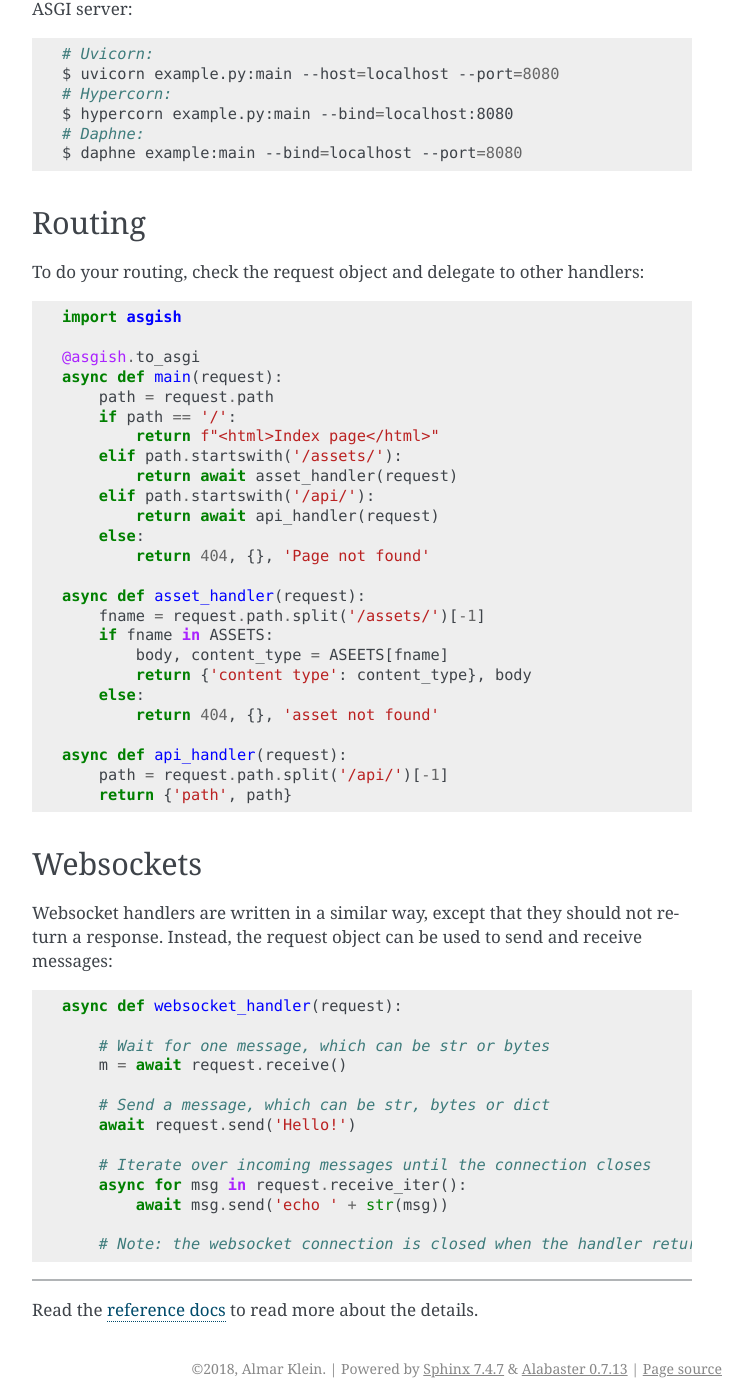
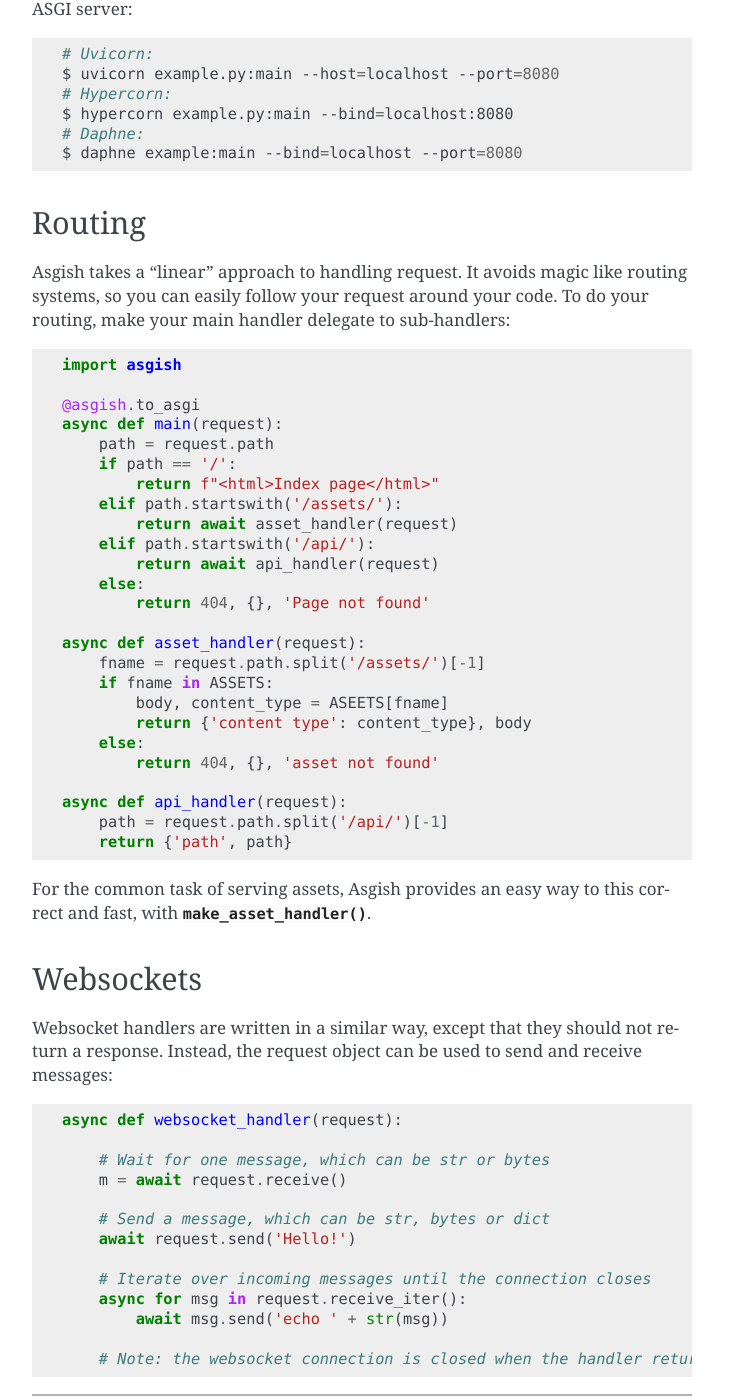
Before and after one commit to almarklein/asgineer, a Sphinx documentation site: the page built from docs/guide.rst, in a window 1280 px wide and 1400 px high, scrolled down 622 px. Shown: the whole window, without its empty margins (388-1141 px from the left). Built offline with Sphinx 7.4.7, drawn with Linux system fonts in a browser that asks for light colours.

Commit message:
Tweak docs a bit

```diff
--- a/docs/guide.rst
+++ b/docs/guide.rst
@@ -47,8 +47,9 @@ any ASGI server:
 Routing
 =======
 
-To do your routing, check the request object and delegate to
-other handlers:
+Asgish takes a "linear" approach to handling request. It avoids magic
+like routing systems, so you can easily follow your request around your code.
+To do your routing, make your main handler delegate to sub-handlers:
 
 .. code-block:: python
 
@@ -78,6 +79,8 @@ other handlers:
         path = request.path.split('/api/')[-1]
         return {'path', path}
 
+For the common task of serving assets, Asgish provides an easy way to this
+correct and fast, with :func:`.make_asset_handler`.
 
 Websockets
 ==========
--- a/docs/index.rst
+++ b/docs/index.rst
@@ -34,3 +34,4 @@ Cool stuff:
     reference
     testutils
     asgi
+    Examples ↪<https://github.com/almarklein/asgish/tree/master/examples>
```
